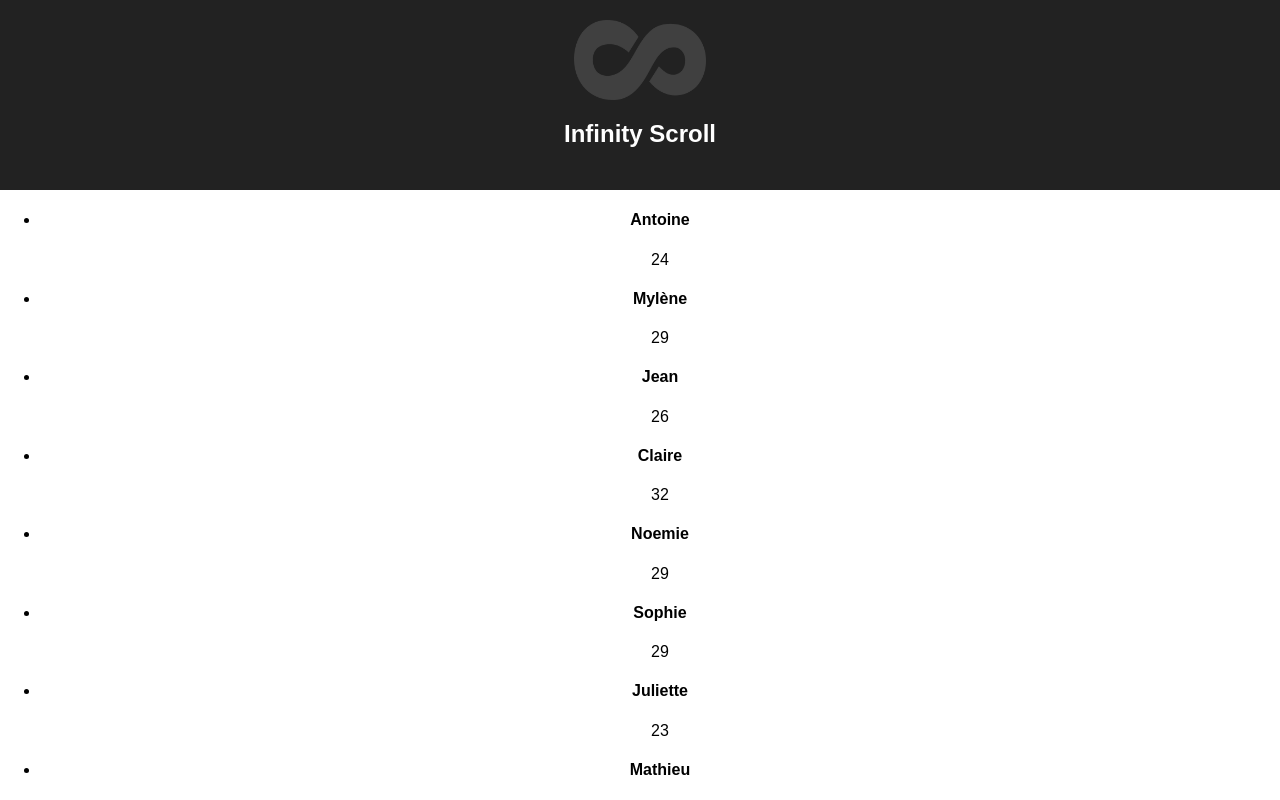
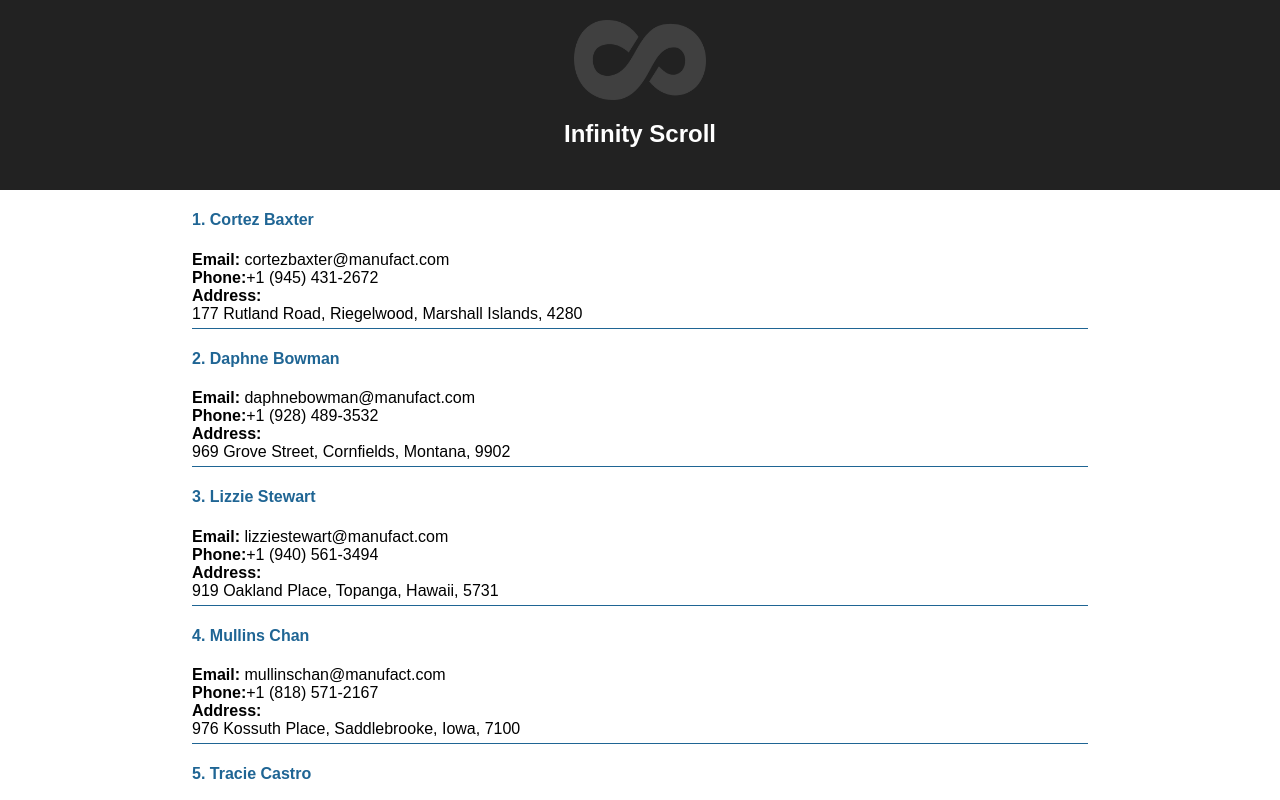
Before and after one commit to ATesner/Infinity-Scroll, a React (Create React App) app: page / in a window 1280 px wide. Shown: the top 800 px of the page. Built offline with nearby package versions, Linux system fonts and the light colour scheme.

Commit message:
New data, new style

```diff
--- a/public/data/data.json
+++ b/public/data/data.json
@@ -1,122 +1,282 @@
 [
     {
-        "id": 1,
-        "name": "Antoine",
-        "age": 24
+      "_id": "5adc61fdad9125bdd63d7243",
+      "age": 29,
+      "name": "Cortez Baxter",
+      "email": "cortezbaxter@manufact.com",
+      "phone": "+1 (945) 431-2672",
+      "address": "177 Rutland Road, Riegelwood, Marshall Islands, 4280"
     },
     {
-        "id": 2,
-        "name": "Mylène",
-        "age": 29
+      "_id": "5adc61fdbdc9636fa0398520",
+      "age": 40,
+      "name": "Daphne Bowman",
+      "email": "daphnebowman@manufact.com",
+      "phone": "+1 (928) 489-3532",
+      "address": "969 Grove Street, Cornfields, Montana, 9902"
     },
     {
-        "id": 3,
-        "name": "Jean",
-        "age": 26
+      "_id": "5adc61fd9140d023de140d82",
+      "age": 28,
+      "name": "Lizzie Stewart",
+      "email": "lizziestewart@manufact.com",
+      "phone": "+1 (940) 561-3494",
+      "address": "919 Oakland Place, Topanga, Hawaii, 5731"
     },
     {
-        "id": 4,
-        "name": "Claire",
-        "age": 32
+      "_id": "5adc61fd3c3061efe9a67608",
+      "age": 32,
+      "name": "Mullins Chan",
+      "email": "mullinschan@manufact.com",
+      "phone": "+1 (818) 571-2167",
+      "address": "976 Kossuth Place, Saddlebrooke, Iowa, 7100"
     },
     {
-        "id": 5,
-        "name": "Noemie",
-        "age": 29
+      "_id": "5adc61fd7d6779543e48e35c",
+      "age": 21,
+      "name": "Tracie Castro",
+      "email": "traciecastro@manufact.com",
+      "phone": "+1 (827) 451-2401",
+      "address": "995 Lincoln Place, Caroline, Texas, 3430"
     },
     {
-        "id": 6,
-        "name": "Sophie",
-        "age": 29
+      "_id": "5adc61fd682c0e5ec44ce936",
+      "age": 20,
+      "name": "Cynthia Thomas",
+      "email": "cynthiathomas@manufact.com",
+      "phone": "+1 (812) 466-3999",
+      "address": "502 Veronica Place, Ogema, Minnesota, 6357"
     },
     {
-        "id": 7,
-        "name": "Juliette",
-        "age": 23
+      "_id": "5adc61fd8fb6796562d39d2c",
+      "age": 32,
+      "name": "Strickland Mccray",
+      "email": "stricklandmccray@manufact.com",
+      "phone": "+1 (808) 424-2820",
+      "address": "499 Jaffray Street, Hayes, Maryland, 9218"
     },
     {
-        "id": 8,
-        "name": "Mathieu",
-        "age": 24
+      "_id": "5adc61fde5f81b4758480a6c",
+      "age": 24,
+      "name": "Wilma Moore",
+      "email": "wilmamoore@manufact.com",
+      "phone": "+1 (871) 562-3061",
+      "address": "600 Coleman Street, Chesterfield, Massachusetts, 6063"
     },
     {
-        "id": 9,
-        "name": "Julien",
-        "age": 25
+      "_id": "5adc61fd118d7255da5a937b",
+      "age": 27,
+      "name": "Bridges Marsh",
+      "email": "bridgesmarsh@manufact.com",
+      "phone": "+1 (854) 432-2490",
+      "address": "598 Porter Avenue, Sedley, Missouri, 7261"
     },
     {
-        "id": 10,
-        "name": "Clément",
-        "age": 20
+      "_id": "5adc61fda19bc9c156d2ba7f",
+      "age": 29,
+      "name": "Steele Hopkins",
+      "email": "steelehopkins@manufact.com",
+      "phone": "+1 (937) 409-3441",
+      "address": "593 Linden Boulevard, Utting, Colorado, 6058"
     },
     {
-        "id": 11,
-        "name": "Marine",
-        "age": 21
+      "_id": "5adc61fdf8a29733c47bb968",
+      "age": 27,
+      "name": "Mcpherson Myers",
+      "email": "mcphersonmyers@manufact.com",
+      "phone": "+1 (897) 584-2218",
+      "address": "966 Johnson Street, Orick, South Dakota, 563"
     },
     {
-        "id": 12,
-        "name": "Robert",
-        "age": 40
+      "_id": "5adc61fd71b4c110da244ff4",
+      "age": 30,
+      "name": "Herrera Morse",
+      "email": "herreramorse@manufact.com",
+      "phone": "+1 (985) 529-3234",
+      "address": "766 Crosby Avenue, Allensworth, Pennsylvania, 9038"
     },
     {
-        "id": 13,
-        "name": "Antoine",
-        "age": 24
+      "_id": "5adc61fd17f0cd1813af64b1",
+      "age": 27,
+      "name": "Gallegos Newton",
+      "email": "gallegosnewton@manufact.com",
+      "phone": "+1 (944) 442-2870",
+      "address": "392 Jay Street, Brantleyville, Louisiana, 1476"
     },
     {
-        "id": 14,
-        "name": "Mylène",
-        "age": 29
+      "_id": "5adc61fdc78621ae9297f39c",
+      "age": 21,
+      "name": "Rivas Matthews",
+      "email": "rivasmatthews@manufact.com",
+      "phone": "+1 (980) 545-2230",
+      "address": "122 Lawn Court, Marysville, Palau, 2920"
     },
     {
-        "id": 15,
-        "name": "Jean",
-        "age": 26
+      "_id": "5adc61fde0f7b4ecaa979fa4",
+      "age": 27,
+      "name": "Luann Baird",
+      "email": "luannbaird@manufact.com",
+      "phone": "+1 (820) 431-3743",
+      "address": "811 Holt Court, Chical, Mississippi, 4114"
     },
     {
-        "id": 16,
-        "name": "Claire",
-        "age": 32
+      "_id": "5adc61fdcabb907427938fa3",
+      "age": 40,
+      "name": "Ruth Kramer",
+      "email": "ruthkramer@manufact.com",
+      "phone": "+1 (916) 425-3614",
+      "address": "409 Livingston Street, Datil, Kentucky, 1422"
     },
     {
-        "id": 17,
-        "name": "Noemie",
-        "age": 29
+      "_id": "5adc61fd10f34d05e046ed85",
+      "age": 24,
+      "name": "Beck Swanson",
+      "email": "beckswanson@manufact.com",
+      "phone": "+1 (947) 522-3550",
+      "address": "850 Emmons Avenue, Jardine, American Samoa, 2754"
     },
     {
-        "id": 18,
-        "name": "Sophie",
-        "age": 29
+      "_id": "5adc61fdd52233f24dd879b0",
+      "age": 32,
+      "name": "Minnie Sexton",
+      "email": "minniesexton@manufact.com",
+      "phone": "+1 (816) 491-3043",
+      "address": "136 Dearborn Court, Sterling, Alaska, 9830"
     },
     {
-        "id": 19,
-        "name": "Juliette",
-        "age": 23
+      "_id": "5adc61fd7e9da73b4c015710",
+      "age": 38,
+      "name": "Contreras Wilkinson",
+      "email": "contreraswilkinson@manufact.com",
+      "phone": "+1 (888) 470-3110",
+      "address": "737 Belmont Avenue, Gardiner, Illinois, 7818"
     },
     {
-        "id": 20,
-        "name": "Mathieu",
-        "age": 24
+      "_id": "5adc61fdf739674ade5135bf",
+      "age": 24,
+      "name": "Marci Holt",
+      "email": "marciholt@manufact.com",
+      "phone": "+1 (990) 574-3870",
+      "address": "993 Rock Street, Beason, Florida, 9225"
     },
     {
-        "id": 21,
-        "name": "Julien",
-        "age": 25
+      "_id": "5adc61fd5946cde742239cf4",
+      "age": 32,
+      "name": "Darla Luna",
+      "email": "darlaluna@manufact.com",
+      "phone": "+1 (931) 490-3148",
+      "address": "206 Mill Road, Homeworth, South Carolina, 1656"
     },
     {
-        "id": 22,
-        "name": "Clément",
-        "age": 20
+      "_id": "5adc61fdc7cff4bdd84fa45e",
+      "age": 25,
+      "name": "Rivers Chavez",
+      "email": "riverschavez@manufact.com",
+      "phone": "+1 (991) 442-2126",
+      "address": "434 Church Lane, Veyo, Nevada, 1695"
     },
     {
-        "id": 23,
-        "name": "Marine",
-        "age": 21
+      "_id": "5adc61fdadc29376cef4cae1",
+      "age": 38,
+      "name": "Daisy Acevedo",
+      "email": "daisyacevedo@manufact.com",
+      "phone": "+1 (882) 408-2684",
+      "address": "626 Varick Avenue, Brutus, Northern Mariana Islands, 5926"
     },
     {
-        "id": 24,
-        "name": "Robert",
-        "age": 40
+      "_id": "5adc61fd6515ee6b5e96e42a",
+      "age": 22,
+      "name": "Kristy Nichols",
+      "email": "kristynichols@manufact.com",
+      "phone": "+1 (847) 567-3890",
+      "address": "216 Keap Street, Cutter, Oregon, 2482"
+    },
+    {
+      "_id": "5adc61fd55b8037bc4e91f29",
+      "age": 36,
+      "name": "Carroll Hogan",
+      "email": "carrollhogan@manufact.com",
+      "phone": "+1 (874) 484-2394",
+      "address": "995 Aviation Road, Brule, Alabama, 3407"
+    },
+    {
+      "_id": "5adc61fd5bc9107a2982c0c3",
+      "age": 30,
+      "name": "Janie Hardin",
+      "email": "janiehardin@manufact.com",
+      "phone": "+1 (995) 543-2881",
+      "address": "473 Jackson Street, Forbestown, Delaware, 6377"
+    },
+    {
+      "_id": "5adc61fd006ea1a025e70af6",
+      "age": 21,
+      "name": "Bass Leblanc",
+      "email": "bassleblanc@manufact.com",
+      "phone": "+1 (875) 476-2332",
+      "address": "888 Dekalb Avenue, Cashtown, Maine, 4908"
+    },
+    {
+      "_id": "5adc61fdbe3191f12a6c81ca",
+      "age": 23,
+      "name": "Lacy Reynolds",
+      "email": "lacyreynolds@manufact.com",
+      "phone": "+1 (891) 439-3711",
+      "address": "489 Otsego Street, Robbins, Ohio, 2299"
+    },
+    {
+      "_id": "5adc61fdfee6fb7d56453ae5",
+      "age": 21,
+      "name": "Dotson Fuentes",
+      "email": "dotsonfuentes@manufact.com",
+      "phone": "+1 (804) 419-3965",
+      "address": "404 Reeve Place, Brazos, Idaho, 7211"
+    },
+    {
+      "_id": "5adc61fdf6ef4c55a21d4b18",
+      "age": 26,
+      "name": "Vonda Mcdowell",
+      "email": "vondamcdowell@manufact.com",
+      "phone": "+1 (879) 479-2246",
+      "address": "556 Dorchester Road, Cressey, West Virginia, 749"
+    },
+    {
+      "_id": "5adc61fd5d85f8e1bc43cb24",
+      "age": 40,
+      "name": "Anne Bond",
+      "email": "annebond@manufact.com",
+      "phone": "+1 (816) 500-3289",
+      "address": "692 Clay Street, Emerald, Wyoming, 3881"
+    },
+    {
+      "_id": "5adc61fd60bfb0c12aed53f7",
+      "age": 26,
+      "name": "Kathie Tucker",
+      "email": "kathietucker@manufact.com",
+      "phone": "+1 (945) 586-2671",
+      "address": "696 Chase Court, Waukeenah, Virginia, 1437"
+    },
+    {
+      "_id": "5adc61fd3df33b3b34777b6e",
+      "age": 26,
+      "name": "Lakeisha Knapp",
+      "email": "lakeishaknapp@manufact.com",
+      "phone": "+1 (819) 412-3996",
+      "address": "560 Forbell Street, Kraemer, Washington, 1308"
+    },
+    {
+      "_id": "5adc61fd26e23c1f592a8de8",
+      "age": 40,
+      "name": "Conner Russell",
+      "email": "connerrussell@manufact.com",
+      "phone": "+1 (990) 560-2219",
+      "address": "709 Turnbull Avenue, Manila, Michigan, 4351"
+    },
+    {
+      "_id": "5adc61fda1f653997d062dcc",
+      "age": 39,
+      "name": "Mathews Hodges",
+      "email": "mathewshodges@manufact.com",
+      "phone": "+1 (909) 411-2337",
+      "address": "663 Dennett Place, Dale, North Dakota, 3601"
     }
-]
+  ]
--- a/src/App.css
+++ b/src/App.css
@@ -1,4 +1,4 @@
-.App {
+.App-header {
   text-align: center;
 }
 
--- a/src/component/infinity-scroll.css
+++ b/src/component/infinity-scroll.css
@@ -1,3 +1,25 @@
+.infinity-scroll-container {
+    width: 70%;
+    margin: auto;
+}
+
+.infinity-scroll-item {
+    padding-bottom: 5px;
+    border-bottom: #1f6594 solid 1px;
+}
+
+.infinity-scroll-title {
+    color: #1f6594;
+}
+
+.infinity-scroll-all-loaded {
+    text-align: center;
+    font-style: italic;
+    padding-bottom: 10px;
+    color: #aaa8a8;
+    font-size: 20px;
+}
+
 .infinity-scroll-loader {
     border: 16px solid #5e5d5d;
     border-radius: 50%;
--- a/src/component/infinity-scroll.jsx
+++ b/src/component/infinity-scroll.jsx
@@ -11,7 +11,8 @@ class InfinityScroll extends Component {
             offset: this.props.offset || 0, // starting point : 0 by default
             limit: this.props.limit || 10,  // number of data per loading
             thread: [],                     // data loaded
-            loadingData: false              // the loading flag
+            loadingData: false,              // the loading flag
+            allDataLoaded: false
         }
 
         this.scrollFunction = this.viewDidScroll.bind(this); //bind the scroll listener function
@@ -42,6 +43,8 @@ class InfinityScroll extends Component {
             if(data.length < this.state.limit){ //if we have loaded all the data
                 //stop the scroll listener (it just for cleaning, but you can keep it if needed)
                 window.removeEventListener('scroll', this.scrollFunction);
+                //warn that all data was loaded
+                this.setState({ allDataLoaded: true });
             }
         })
     }
@@ -84,21 +87,30 @@ class InfinityScroll extends Component {
         //you can customize the template (and the css infinity-scroll.css)
         return (
             <div className="infinity-scroll-container">
-                    <ul className="infinity-scroll-list">
+                    <div className="infinity-scroll-list">
                         {
                             this.state.thread.map((person, index) => (
-                                    <li key={index} className="infinity-scroll-item">
+                                <div key={index} className="infinity-scroll-item">
 
-                                        <h4>{person.name}</h4>
-                                        <div dangerouslySetInnerHTML={{ __html: person.age }} />
+                                    <h4 className="infinity-scroll-title">{index+1}. {person.name}</h4>
+                                    <div className="infinity-scroll-info">
+                                        <strong>Email:</strong> {person.email}
+                                    </div>
 
-                                    </li>
-                                )
-                            )
+                                    <div className="infinity-scroll-info">
+                                        <strong>Phone:</strong>{ person.phone}
+                                    </div>
+                                    <label className="infinity-scroll-info">
+                                        <strong>Address: </strong>
+                                        <div dangerouslySetInnerHTML={{ __html: person.address }} />
+                                    </label>
+                                </div>
+                            ))
                         }
                         <br/>
                         { this.state.loadingData ? <div className="infinity-scroll-loader"></div> : null }
-                    </ul>
+                        { this.state.allDataLoaded ? <div className="infinity-scroll-all-loaded">-- END --</div> : null }
+                    </div>
             </div>
         );
     }
```
